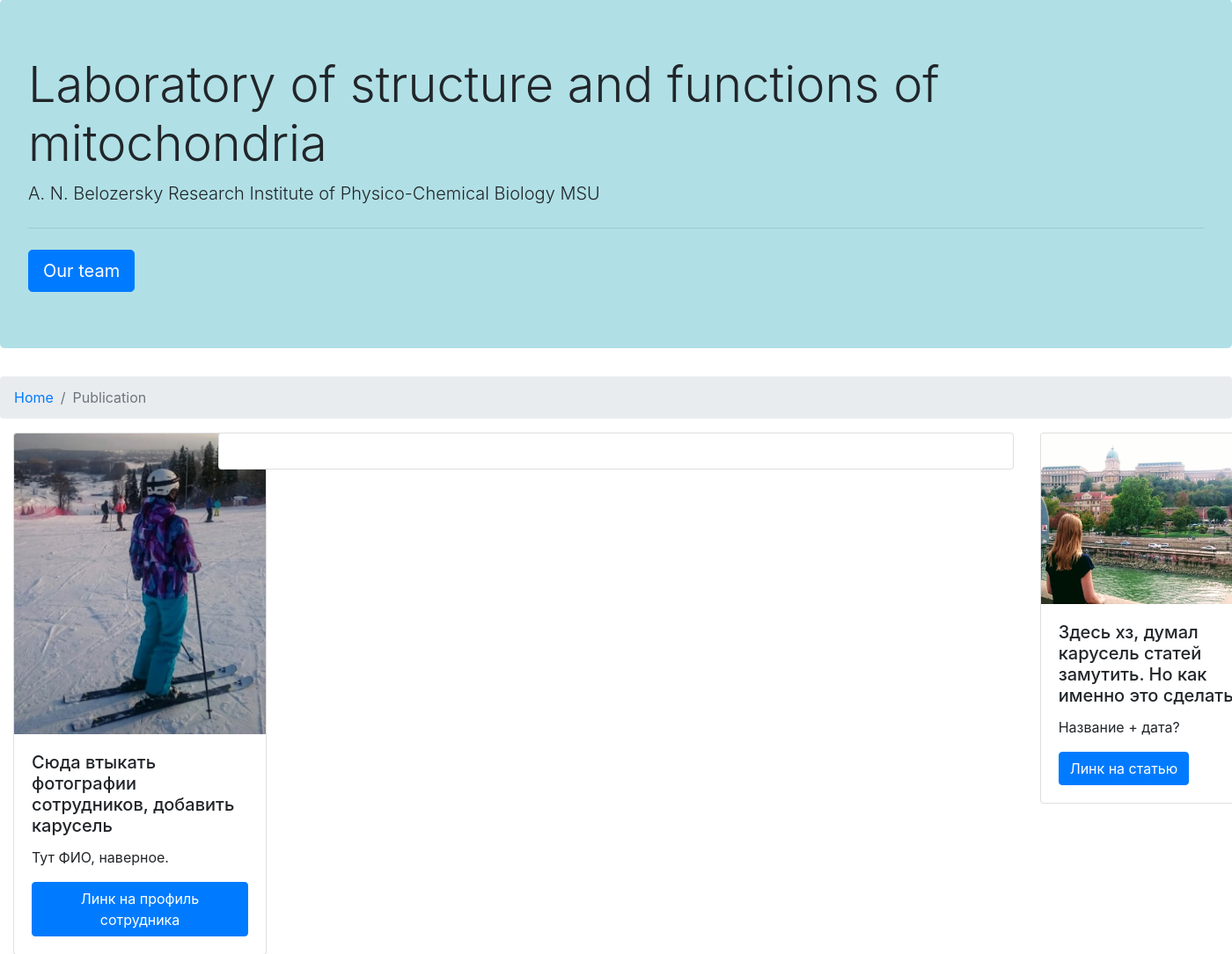
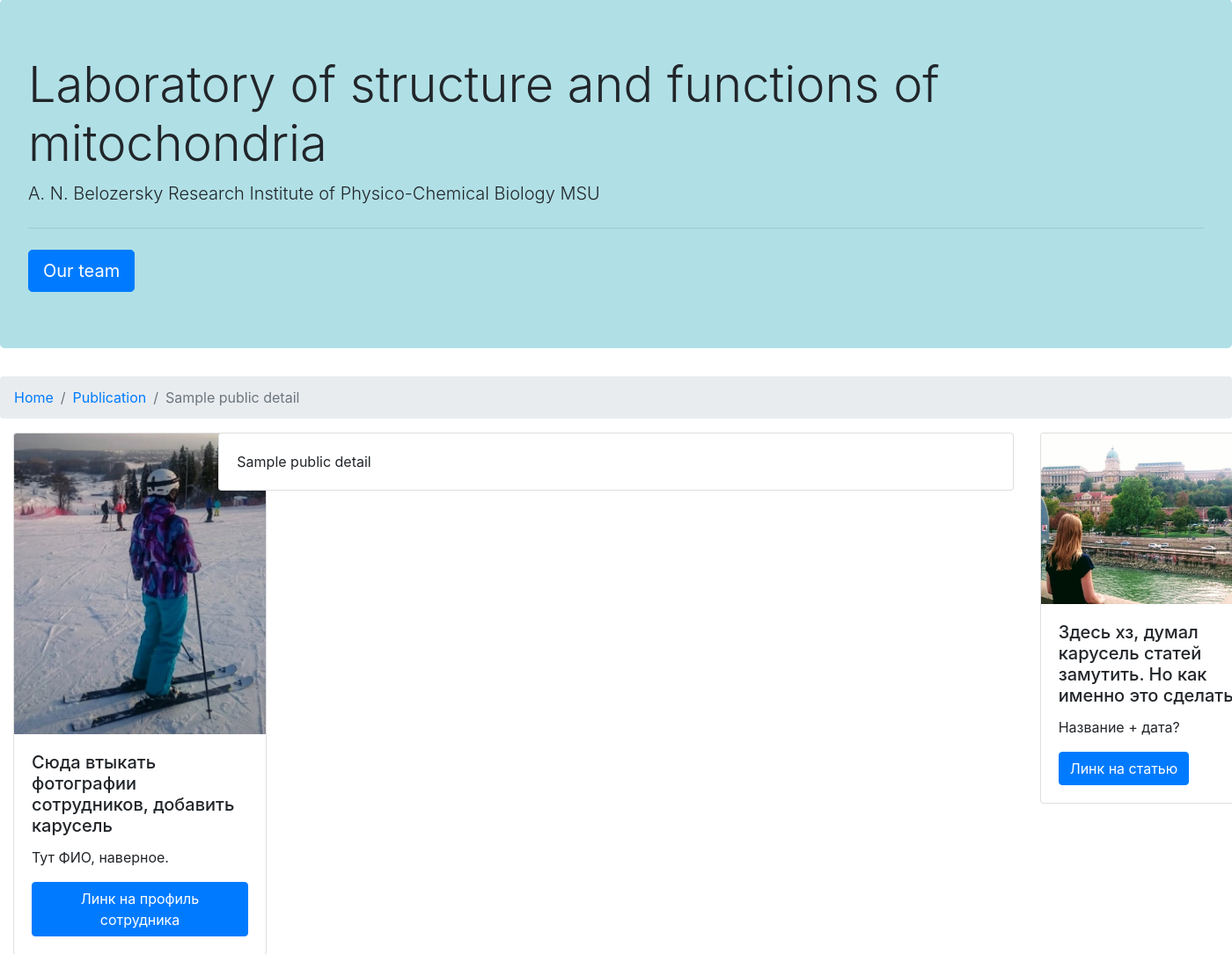
Before and after one commit to Santa29/Nadushka, a Django app: template templates/public_detail.html in a window 1400 px wide; the page is wider, and only the part inside the window is pictured. Shown: the part 57-1142 px from the top of that part at 88% size. Run offline with Django 3.2, Linux system fonts and the light colour scheme; the template is opened without the code that fills it: most values are stand-ins (such as "Sample title", 1, 10 or a date in 2020); some libraries are stand-ins or nearby versions.

Commit message:
Repair detail views templates

```diff
--- a/templates/public.html
+++ b/templates/public.html
@@ -9,7 +9,7 @@
 
 {% block content %}
     {% for article in public_list %}
-        <h2><p>{{article.name}}</p></h2>
+        <h2><p><a href="{% url 'article_detail' article.pk %}">{{article.name}}</a></p></h2>
         {{article.abstract}}
         {% for author in article.authors.all %}
         <div class="card">
--- a/templates/public_detail.html
+++ b/templates/public_detail.html
@@ -4,9 +4,10 @@
 
 {% block breadcrumb %}
 <li class="breadcrumb-item"><a href="{% url 'home' %}">Home</a></li>
-<li class="breadcrumb-item active" aria-current="page">Publication</li>
+<li class="breadcrumb-item"><a href="{% url 'public' %}">Publication</a></li>
+<li class="breadcrumb-item active" aria-current="page">{{public_detail.name}}</li>
 {% endblock breadcrumb %}
 
 {% block content %}
-
+    {{public_detail.name}}
 {% endblock content %}
```
Also changed, not shown: templates/author_detail.html (+5 -5 lines).
